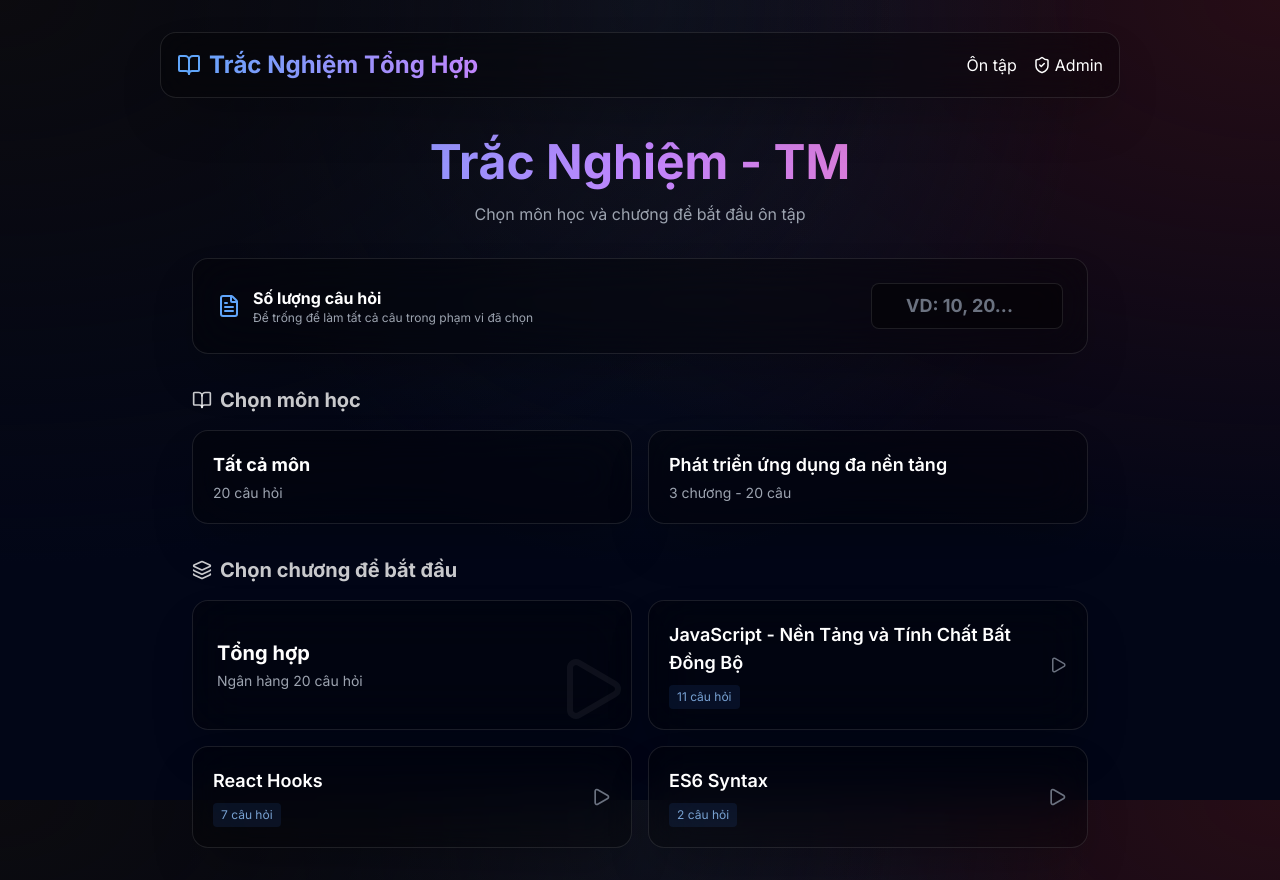
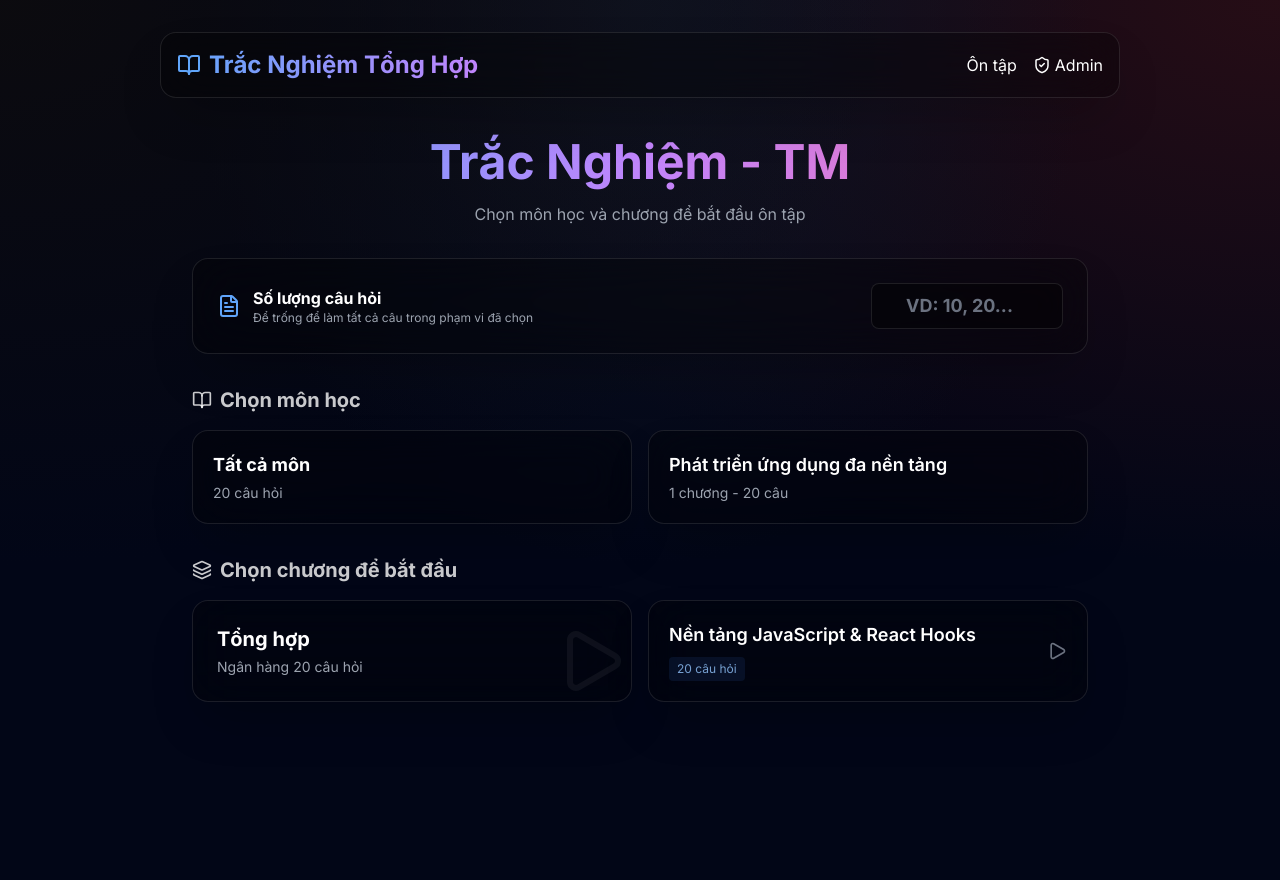
Before and after one commit to ThanhTM68/se-quiz, a React (Vite) app: page /#/ in a window 1280 px wide. After the commit the page ends 800 px from the top, so only its background shows below. Built offline with nearby package versions, Linux system fonts and the light colour scheme.

Commit message:
update ques code

```diff
--- /dev/null
+++ b/src/components/QuestionContent.jsx
@@ -0,0 +1,22 @@
+import React from "react";
+
+export default function QuestionContent({ text, className = "" }) {
+    if (typeof text !== "string" || !text.trim()) {
+        return null;
+    }
+
+    const [introLine, ...codeLines] = text.split("\n");
+
+    if (codeLines.length === 0) {
+        return <p className={className}>{text}</p>;
+    }
+
+    return (
+        <div className={className}>
+            <p>{introLine}</p>
+            <pre className="mt-4 overflow-x-auto rounded-xl border border-white/10 bg-slate-950/70 p-4 font-mono text-sm leading-6 text-slate-100 whitespace-pre-wrap">
+                {codeLines.join("\n")}
+            </pre>
+        </div>
+    );
+}
--- a/src/data/questions.json
+++ b/src/data/questions.json
@@ -2,201 +2,206 @@
     {
         "id": 1,
         "subject": "Phát triển ứng dụng đa nền tảng",
-        "chapter": "JavaScript - Nền Tảng và Tính Chất Bất Đồng Bộ",
-        "question": "Kết quả của đoạn code sau là gì? \nconsole.log('A'); \nsetTimeout(() => console.log('B'), 0); \nconsole.log('C');",
-        "options": ["A, B, C", "A, C, B", "B, A, C", "C, A, B"],
-        "answer": "B"
+        "chapter": "Nền tảng JavaScript & React Hooks",
+        "question": "Kết quả in ra console là gì?\nconsole.log('1');\nsetTimeout(() => console.log('2'), 0);\nPromise.resolve().then(() => console.log('3'));\nconsole.log('4');",
+        "options": ["1, 2, 3, 4", "1, 4, 2, 3", "1, 4, 3, 2", "1, 3, 4, 2"],
+        "answer": "C"
     },
     {
         "id": 2,
         "subject": "Phát triển ứng dụng đa nền tảng",
-        "chapter": "JavaScript - Nền Tảng và Tính Chất Bất Đồng Bộ",
-        "question": "Trong JavaScript, biến khai báo với từ khóa 'var' có đặc điểm gì?",
-        "options": [
-            "Không bị hoisting",
-            "Có phạm vi block-scoped",
-            "Bị hoisting và nhận giá trị undefined",
-            "Không thể khai báo lại"
-        ],
-        "answer": "C"
+        "chapter": "Nền tảng JavaScript & React Hooks",
+        "question": "Trong React, Hook nào được sử dụng để thực hiện side effects (gọi API, subscription)?",
+        "options": ["useState", "useEffect", "useContext", "useMemo"],
+        "answer": "B"
     },
     {
         "id": 3,
         "subject": "Phát triển ứng dụng đa nền tảng",
-        "chapter": "JavaScript - Nền Tảng và Tính Chất Bất Đồng Bộ",
-        "question": "Kết quả của biểu thức: 5 == '5' và 5 === '5' lần lượt là:",
-        "options": ["true, true", "false, false", "false, true", "true, false"],
-        "answer": "D"
+        "chapter": "Nền tảng JavaScript & React Hooks",
+        "question": "Kết quả của đoạn code sau là gì?\nconst arr = [1, 2, 3];\nconst newArr = [...arr, 4];\nconsole.log(newArr);",
+        "options": ["[1, 2, 3]", "[4, 1, 2, 3]", "[1, 2, 3, 4]", "Error"],
+        "answer": "C"
     },
     {
         "id": 4,
         "subject": "Phát triển ứng dụng đa nền tảng",
-        "chapter": "JavaScript - Nền Tảng và Tính Chất Bất Đồng Bộ",
-        "question": "Hàm nào dùng để tạo ra một mảng mới bằng cách biến đổi từng phần tử của mảng cũ?",
-        "options": ["filter()", "forEach()", "map()", "reduce()"],
+        "chapter": "Nền tảng JavaScript & React Hooks",
+        "question": "Để truy cập trực tiếp vào một phần tử DOM hoặc lưu trữ giá trị mà không gây re-render, ta dùng Hook nào?",
+        "options": ["useState", "useReducer", "useRef", "useCallback"],
         "answer": "C"
     },
     {
         "id": 5,
         "subject": "Phát triển ứng dụng đa nền tảng",
-        "chapter": "JavaScript - Nền Tảng và Tính Chất Bất Đồng Bộ",
-        "question": "Kết quả của đoạn code sau: \nconst p = { name: 'A' }; \nconst q = p; \nq.name = 'B'; \nconsole.log(p.name);",
-        "options": ["A", "B", "undefined", "Error"],
-        "answer": "B"
+        "chapter": "Nền tảng JavaScript & React Hooks",
+        "question": "Đoạn code sau in ra giá trị gì?\nlet a = 10;\n{ let a = 20; }\nconsole.log(a);",
+        "options": ["10", "20", "undefined", "ReferenceError"],
+        "answer": "A"
     },
     {
         "id": 6,
         "subject": "Phát triển ứng dụng đa nền tảng",
-        "chapter": "React Hooks",
-        "question": "Trong React Native, Hook nào được sử dụng để quản lý trạng thái (state) trong Functional Component?",
-        "options": ["useEffect", "useContext", "useState", "useReducer"],
-        "answer": "C"
+        "chapter": "Nền tảng JavaScript & React Hooks",
+        "question": "Lệnh 'setCount(count + 1)' trong React có cập nhật giá trị biến 'count' ngay lập tức ở dòng code tiếp theo không?",
+        "options": [
+            "Có",
+            "Không, nó là bất đồng bộ",
+            "Chỉ cập nhật nếu dùng useEffect",
+            "Chỉ cập nhật trong Class Component"
+        ],
+        "answer": "B"
     },
     {
         "id": 7,
         "subject": "Phát triển ứng dụng đa nền tảng",
-        "chapter": "React Hooks",
-        "question": "Khi sử dụng useEffect, nếu truyền một mảng rỗng [] vào dependency array, callback sẽ chạy khi nào?",
+        "chapter": "Nền tảng JavaScript & React Hooks",
+        "question": "Cơ chế 'Hoisting' áp dụng với từ khóa nào sau đây khiến biến có giá trị undefined trước khi gán?",
+        "options": ["let", "const", "var", "Cả 3 đáp án trên"],
+        "answer": "C"
+    },
+    {
+        "id": 8,
+        "subject": "Phát triển ứng dụng đa nền tảng",
+        "chapter": "Nền tảng JavaScript & React Hooks",
+        "question": "Trong useEffect, dependency array [data] có ý nghĩa gì?",
         "options": [
-            "Mỗi khi component re-render",
-            "Chỉ một lần sau lần render đầu tiên",
-            "Khi state thay đổi",
-            "Khi component bị xóa"
+            "Chỉ chạy một lần duy nhất",
+            "Chạy mỗi khi component re-render",
+            "Chạy khi giá trị 'data' thay đổi",
+            "Chạy khi component unmount"
+        ],
+        "answer": "C"
+    },
+    {
+        "id": 9,
+        "subject": "Phát triển ứng dụng đa nền tảng",
+        "chapter": "Nền tảng JavaScript & React Hooks",
+        "question": "Kết quả của: console.log(typeof null);",
+        "options": ["null", "undefined", "object", "string"],
+        "answer": "C"
+    },
+    {
+        "id": 10,
+        "subject": "Phát triển ứng dụng đa nền tảng",
+        "chapter": "Nền tảng JavaScript & React Hooks",
+        "question": "Cách nào đúng để lấy giá trị 'name' từ object: const user = {name: 'Tung', age: 20}?",
+        "options": [
+            "const name = user",
+            "const {name} = user",
+            "const [name] = user",
+            "const name = {user}"
         ],
         "answer": "B"
     },
     {
-        "id": 8,
-        "subject": "Phát triển ứng dụng đa nền tảng",
-        "chapter": "React Hooks",
-        "question": "Đoạn code sau in ra gì khi nút được nhấn lần đầu? \nconst [val, setVal] = useState(0); \nconst press = () => { setVal(val + 1); console.log(val); }",
-        "options": ["0", "1", "2", "undefined"],
-        "answer": "A"
-    },
-    {
-        "id": 9,
-        "subject": "Phát triển ứng dụng đa nền tảng",
-        "chapter": "JavaScript - Nền Tảng và Tính Chất Bất Đồng Bộ",
-        "question": "Cơ chế nào trong JavaScript dùng để kiểm tra Call Stack và đẩy Callback từ Queue vào Stack?",
-        "options": ["Memory Heap", "Event Loop", "V8 Engine", "Task Manager"],
-        "answer": "B"
-    },
-    {
-        "id": 10,
-        "subject": "Phát triển ứng dụng đa nền tảng",
-        "chapter": "JavaScript - Nền Tảng và Tính Chất Bất Đồng Bộ",
-        "question": "Từ khóa nào được sử dụng để đợi một Promise hoàn thành trong một hàm async?",
-        "options": ["wait", "pause", "await", "then"],
-        "answer": "C"
-    },
-    {
         "id": 11,
         "subject": "Phát triển ứng dụng đa nền tảng",
-        "chapter": "JavaScript - Nền Tảng và Tính Chất Bất Đồng Bộ",
-        "question": "Kết quả của: console.log(typeof NaN);",
-        "options": ["number", "NaN", "undefined", "object"],
+        "chapter": "Nền tảng JavaScript & React Hooks",
+        "question": "Hàm 'map()' trong mảng trả về kết quả gì?",
+        "options": [
+            "Một mảng mới",
+            "Giá trị Boolean",
+            "Phần tử đầu tiên tìm thấy",
+            "Tổng các phần tử"
+        ],
         "answer": "A"
     },
     {
         "id": 12,
         "subject": "Phát triển ứng dụng đa nền tảng",
-        "chapter": "React Hooks",
-        "question": "Quy tắc nào sau đây là đúng khi sử dụng Hooks?",
+        "chapter": "Nền tảng JavaScript & React Hooks",
+        "question": "Từ khóa 'await' chỉ có thể được sử dụng bên trong hàm nào?",
         "options": [
-            "Có thể gọi Hook trong vòng lặp",
-            "Có thể gọi Hook trong hàm if",
-            "Chỉ gọi Hook ở cấp cao nhất của hàm component",
-            "Có thể gọi Hook trong hàm thường"
+            "Hàm mũi tên (Arrow function)",
+            "Hàm callback",
+            "Hàm async",
+            "Hàm tạo (Constructor)"
         ],
         "answer": "C"
     },
     {
         "id": 13,
         "subject": "Phát triển ứng dụng đa nền tảng",
-        "chapter": "ES6 Syntax",
-        "question": "Cú pháp '[...arr1, ...arr2]' được gọi là gì?",
-        "options": [
-            "Rest Parameter",
-            "Spread Operator",
-            "Destructuring",
-            "Template Strings"
-        ],
-        "answer": "B"
+        "chapter": "Nền tảng JavaScript & React Hooks",
+        "question": "Kết quả của: console.log(false == '0');",
+        "options": ["true", "false", "undefined", "Error"],
+        "answer": "A"
     },
     {
         "id": 14,
         "subject": "Phát triển ứng dụng đa nền tảng",
-        "chapter": "React Hooks",
-        "question": "Hook useEffect trả về một function (cleanup function) thì function đó chạy khi nào?",
+        "chapter": "Nền tảng JavaScript & React Hooks",
+        "question": "Hook 'useCallback' dùng để làm gì?",
         "options": [
-            "Trước khi component render",
-            "Trước khi component unmount hoặc trước khi chạy lại effect",
-            "Khi state khởi tạo",
-            "Ngay sau khi mount"
+            "Ghi nhớ một giá trị tính toán",
+            "Ghi nhớ một định nghĩa hàm để tránh tạo lại",
+            "Thực hiện gọi API",
+            "Quản lý state phức tạp"
         ],
         "answer": "B"
     },
     {
         "id": 15,
         "subject": "Phát triển ứng dụng đa nền tảng",
-        "chapter": "JavaScript - Nền Tảng và Tính Chất Bất Đồng Bộ",
-        "question": "Promise có bao nhiêu trạng thái chính?",
+        "chapter": "Nền tảng JavaScript & React Hooks",
+        "question": "Trong Event Loop, hàng đợi nào được ưu tiên xử lý trước?",
         "options": [
-            "1 (Pending)",
-            "2 (Resolved, Rejected)",
-            "3 (Pending, Fulfilled, Rejected)",
-            "4 (Start, Wait, End, Error)"
+            "Macro task queue (setTimeout)",
+            "Micro task queue (Promise)",
+            "Cả hai bằng nhau",
+            "Tùy vào trình duyệt"
         ],
-        "answer": "C"
+        "answer": "B"
     },
     {
         "id": 16,
         "subject": "Phát triển ứng dụng đa nền tảng",
-        "chapter": "ES6 Syntax",
-        "question": "Kết quả của: const { a = 10, b } = { b: 5 }; console.log(a, b);",
-        "options": ["undefined, 5", "10, 5", "NaN, 5", "Error"],
-        "answer": "B"
+        "chapter": "Nền tảng JavaScript & React Hooks",
+        "question": "Kết quả đoạn code: console.log(2 + '2' - 1);",
+        "options": ["21", "3", "Error", "NaN"],
+        "answer": "A"
     },
     {
         "id": 17,
         "subject": "Phát triển ứng dụng đa nền tảng",
-        "chapter": "JavaScript - Nền Tảng và Tính Chất Bất Đồng Bộ",
-        "question": "Lệnh 'console.log(1); Promise.resolve().then(() => console.log(2)); console.log(3);' in ra:",
-        "options": ["1, 2, 3", "1, 3, 2", "2, 1, 3", "3, 2, 1"],
+        "chapter": "Nền tảng JavaScript & React Hooks",
+        "question": "Làm thế nào để 'clean up' một subscription trong useEffect?",
+        "options": [
+            "Dùng hàm clear()",
+            "Trả về một hàm (cleanup function) từ useEffect",
+            "Đặt dependency array là null",
+            "Gọi useEffect hai lần"
+        ],
         "answer": "B"
     },
     {
         "id": 18,
         "subject": "Phát triển ứng dụng đa nền tảng",
-        "chapter": "React Hooks",
-        "question": "Để tối ưu hiệu năng và tránh tạo lại hàm khi re-render, ta dùng Hook nào?",
-        "options": ["useMemo", "useCallback", "useRef", "useEffect"],
+        "chapter": "Nền tảng JavaScript & React Hooks",
+        "question": "Toán tử '??' (Nullish Coalescing) trả về vế phải khi vế trái là:",
+        "options": [
+            "false hoặc 0",
+            "null hoặc undefined",
+            "Chuỗi rỗng",
+            "Tất cả các giá trị falsy"
+        ],
         "answer": "B"
     },
     {
         "id": 19,
         "subject": "Phát triển ứng dụng đa nền tảng",
-        "chapter": "React Hooks",
-        "question": "Hook useRef thường được sử dụng để làm gì?",
-        "options": [
-            "Thay thế hoàn toàn useState",
-            "Lưu giá trị mà không gây re-render khi thay đổi",
-            "Ghi log ra console",
-            "Tạo ra các component mới"
-        ],
+        "chapter": "Nền tảng JavaScript & React Hooks",
+        "question": "Trong React, 'Strict Mode' khiến useEffect chạy bao nhiêu lần khi mount ở môi trường Development?",
+        "options": ["1 lần", "2 lần", "Không lần nào", "3 lần"],
         "answer": "B"
     },
     {
         "id": 20,
         "subject": "Phát triển ứng dụng đa nền tảng",
-        "chapter": "JavaScript - Nền Tảng và Tính Chất Bất Đồng Bộ",
-        "question": "Điều gì xảy ra nếu ta gọi 'resolve()' hai lần trong cùng một Promise?",
-        "options": [
-            "Promise trả về 2 giá trị",
-            "Promise bị lỗi",
-            "Chỉ lần resolve() đầu tiên có tác dụng",
-            "Lần resolve() thứ hai sẽ ghi đè lần một"
-        ],
+        "chapter": "Nền tảng JavaScript & React Hooks",
+        "question": "Phương thức nào dùng để gộp tất cả phần tử mảng thành một giá trị duy nhất?",
+        "options": ["filter", "find", "reduce", "some"],
         "answer": "C"
     }
 ]
--- a/src/pages/Quiz.jsx
+++ b/src/pages/Quiz.jsx
@@ -11,6 +11,7 @@ import {
 } from "lucide-react";
 import { Link } from "react-router-dom";
 import clsx from "clsx";
+import QuestionContent from "../components/QuestionContent";
 
 export default function Quiz() {
     const { quizQuestions, score, userAnswers, handleAnswer } = useQuiz();
@@ -88,9 +89,10 @@ export default function Quiz() {
                             <div className="text-xs uppercase tracking-wider text-gray-500 mb-2 font-bold">
                                 {currentQ.subject} - {currentQ.chapter}
                             </div>
-                            <h2 className="text-xl md:text-2xl font-bold mb-6 leading-relaxed text-white/90">
-                                {currentQ.question}
-                            </h2>
+                            <QuestionContent
+                                text={currentQ.question}
+                                className="text-xl md:text-2xl font-bold mb-6 leading-relaxed text-white/90"
+                            />
 
                             <div className="space-y-3 flex-1">
                                 {currentQ.options.map((opt, idx) => {
@@ -134,7 +136,7 @@ export default function Quiz() {
                                             disabled={isAnswered} // Khóa nút sau khi chọn
                                             className={clsx(
                                                 "w-full p-4 text-left rounded-xl border transition-all duration-200 flex justify-between items-start gap-3",
-                                                btnStyle
+                                                btnStyle,
                                             )}
                                         >
                                             <span className="flex-1">
@@ -169,7 +171,7 @@ export default function Quiz() {
                                 <button
                                     onClick={() =>
                                         setCurrentIndex((prev) =>
-                                            Math.max(0, prev - 1)
+                                            Math.max(0, prev - 1),
                                         )
                                     }
                                     disabled={currentIndex === 0}
@@ -191,7 +193,7 @@ export default function Quiz() {
                                     <button
                                         onClick={() =>
                                             alert(
-                                                `Kết quả: ${score.correct}/${score.total}`
+                                                `Kết quả: ${score.correct}/${score.total}`,
                                             )
                                         }
                                         className="bg-green-600 hover:bg-green-500 text-white px-6 py-2 rounded-lg font-bold transition shadow-lg shadow-green-900/50"
@@ -209,7 +211,7 @@ export default function Quiz() {
             <div
                 className={clsx(
                     "fixed inset-0 z-50 bg-slate-900/95 p-6 lg:static lg:bg-transparent lg:p-0 lg:w-72 lg:block transition-all",
-                    showGrid ? "block" : "hidden"
+                    showGrid ? "block" : "hidden",
                 )}
             >
                 <div className="glass-panel p-4 h-full flex flex-col">
@@ -250,7 +252,7 @@ export default function Quiz() {
                                     onClick={() => goToQuestion(idx)}
                                     className={clsx(
                                         "h-10 w-10 rounded-lg text-sm font-bold border border-transparent transition-all flex items-center justify-center",
-                                        bgClass
+                                        bgClass,
                                     )}
                                 >
                                     {idx + 1}
```
Also changed, not shown: src/pages/Admin.jsx (+56 -18 lines).
